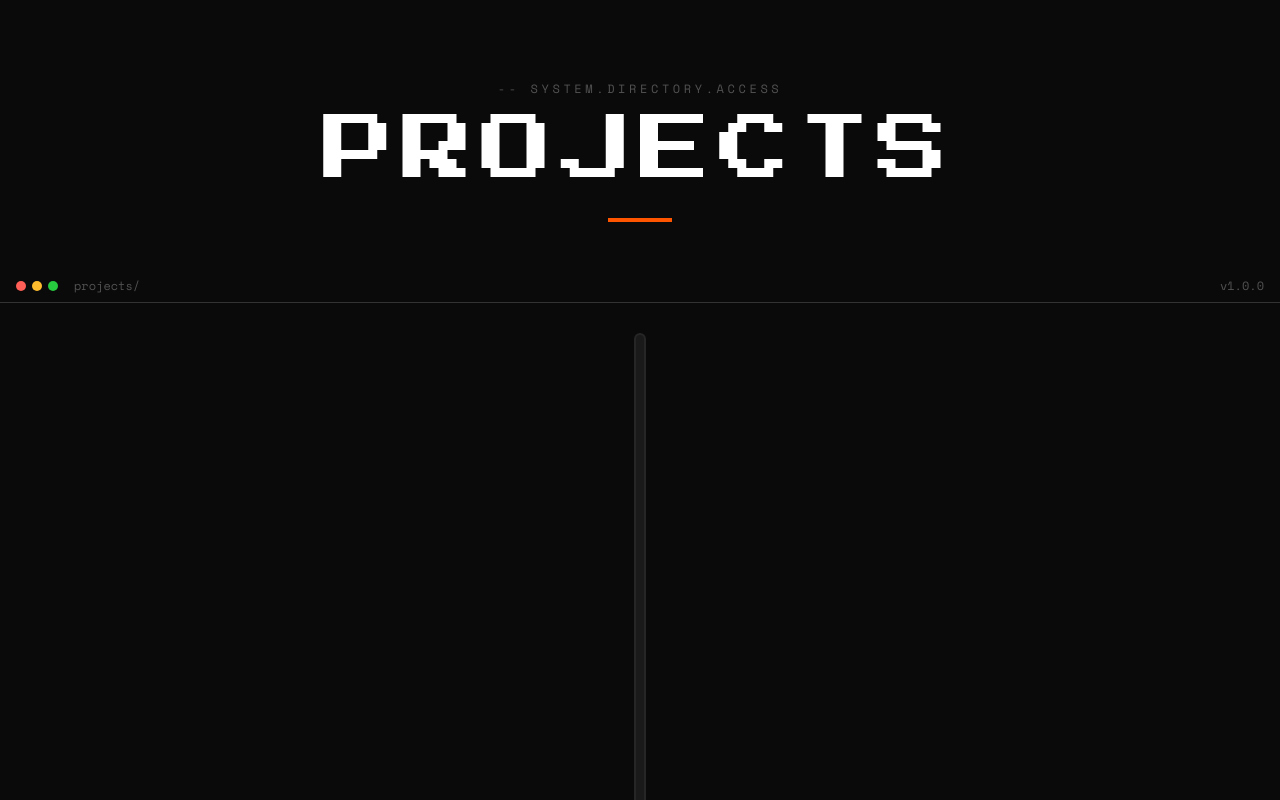
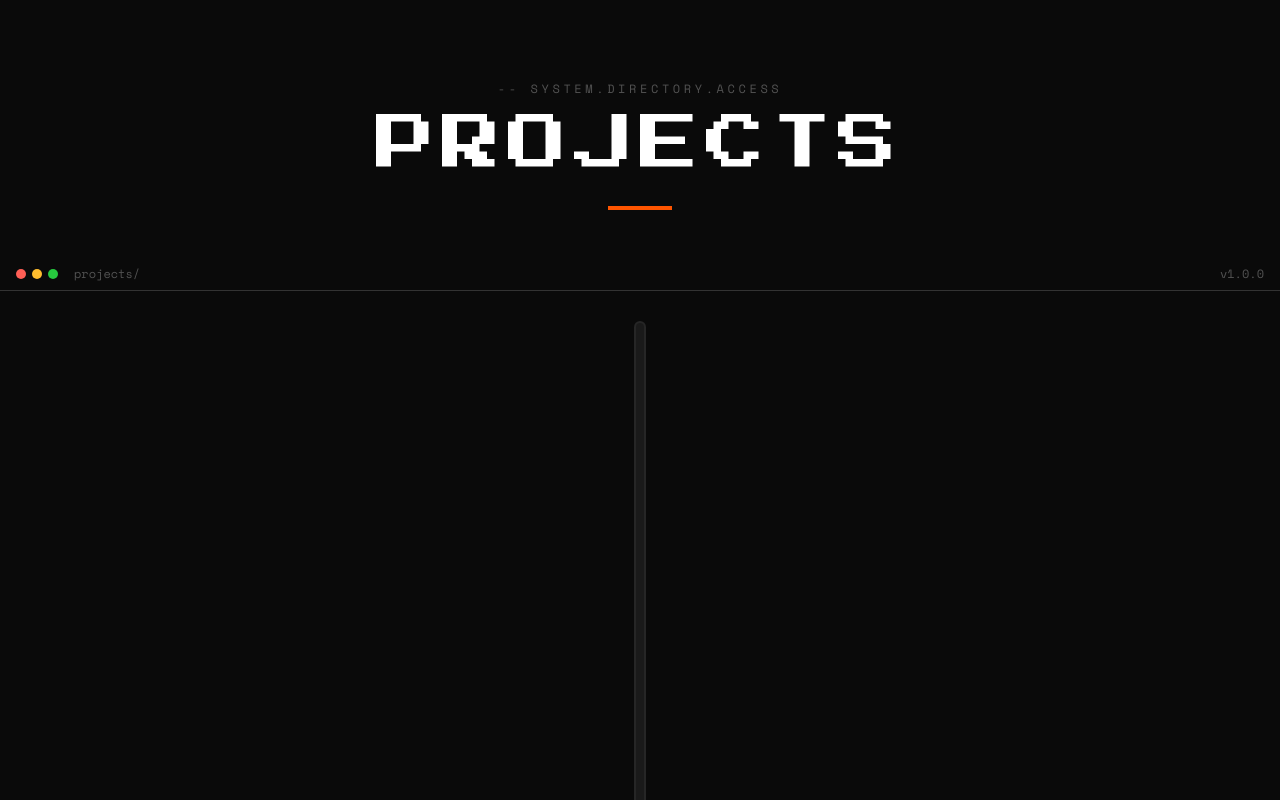
Before and after one commit to Kushalongit-hub/personal-portfolio-website, a Next.js app: page / in a window 1280 px wide. Both pictures are taken after a click on the link "VIEW PROJECTS". Shown: the top 800 px of the page. Built offline with nearby package versions, Linux system fonts and the light colour scheme.

Commit message:
feat: reduce Projects and Research heading font sizes

```diff
--- a/src/app/page.tsx
+++ b/src/app/page.tsx
@@ -16,7 +16,7 @@ const ResearchView = ({ isDark }: { isDark: boolean }) => {
         <p className="text-[12px] tracking-[0.3em] uppercase text-[#525252] font-mono mb-4">
           -- SYSTEM.ACCESS_RESEARCH
         </p>
-        <h1 className={`text-5xl md:text-7xl font-pixel tracking-widest uppercase ${isDark ? "text-white" : "text-black"}`}>
+        <h1 className={`text-4xl md:text-6xl font-pixel tracking-widest uppercase ${isDark ? "text-white" : "text-black"}`}>
           Research
         </h1>
         <div className="w-16 h-1 bg-[var(--bg-accent)] mt-8"></div>
@@ -153,7 +153,7 @@ const ProjectsView = ({ onNavigate }: { onNavigate: (view: string) => void }) =>
         <p className="text-[12px] tracking-[0.3em] uppercase text-[#525252] font-mono mb-4">
           -- SYSTEM.DIRECTORY.ACCESS
         </p>
-        <h1 className="text-5xl md:text-7xl font-pixel text-white tracking-widest uppercase">
+        <h1 className="text-4xl md:text-6xl font-pixel text-white tracking-widest uppercase">
           Projects
         </h1>
         {/* Accent Line */}
```
